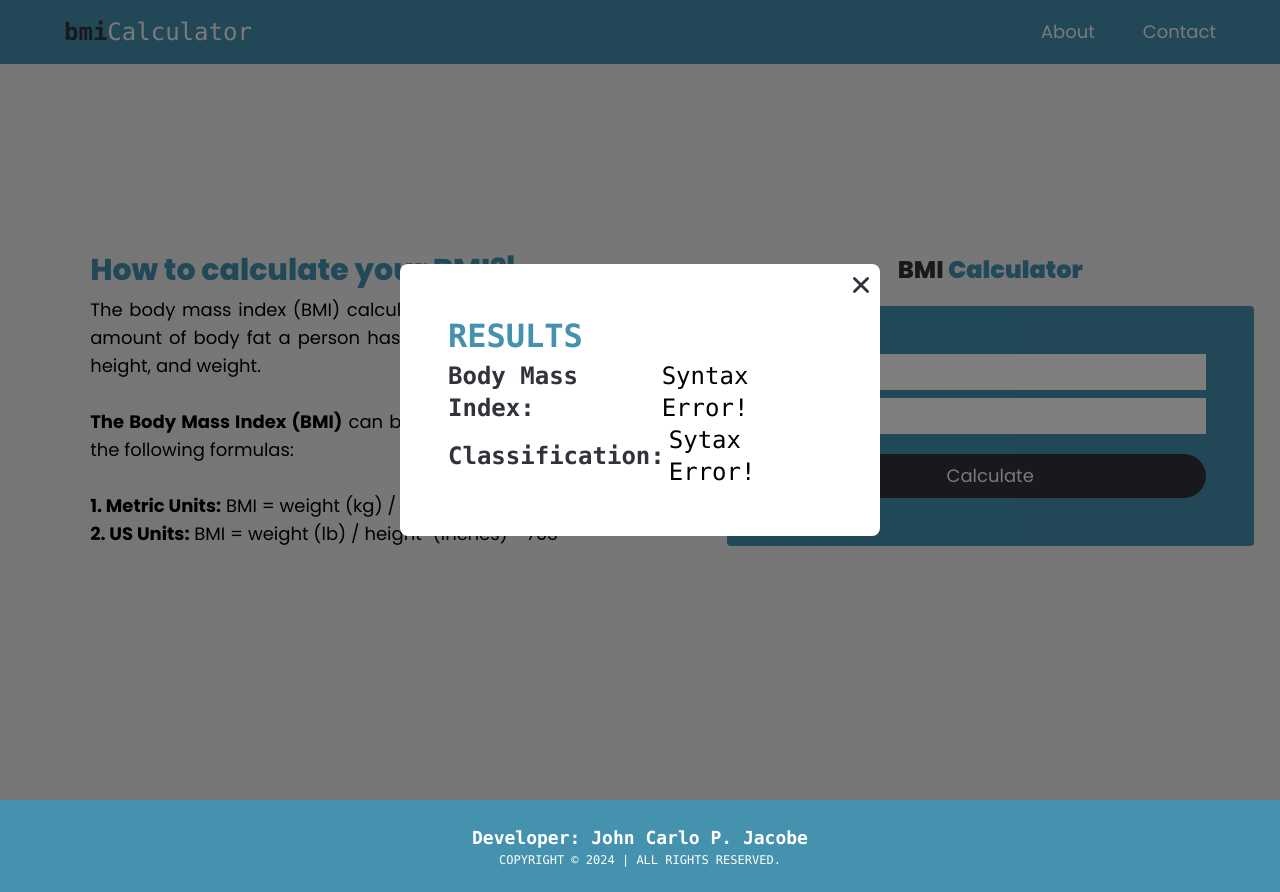
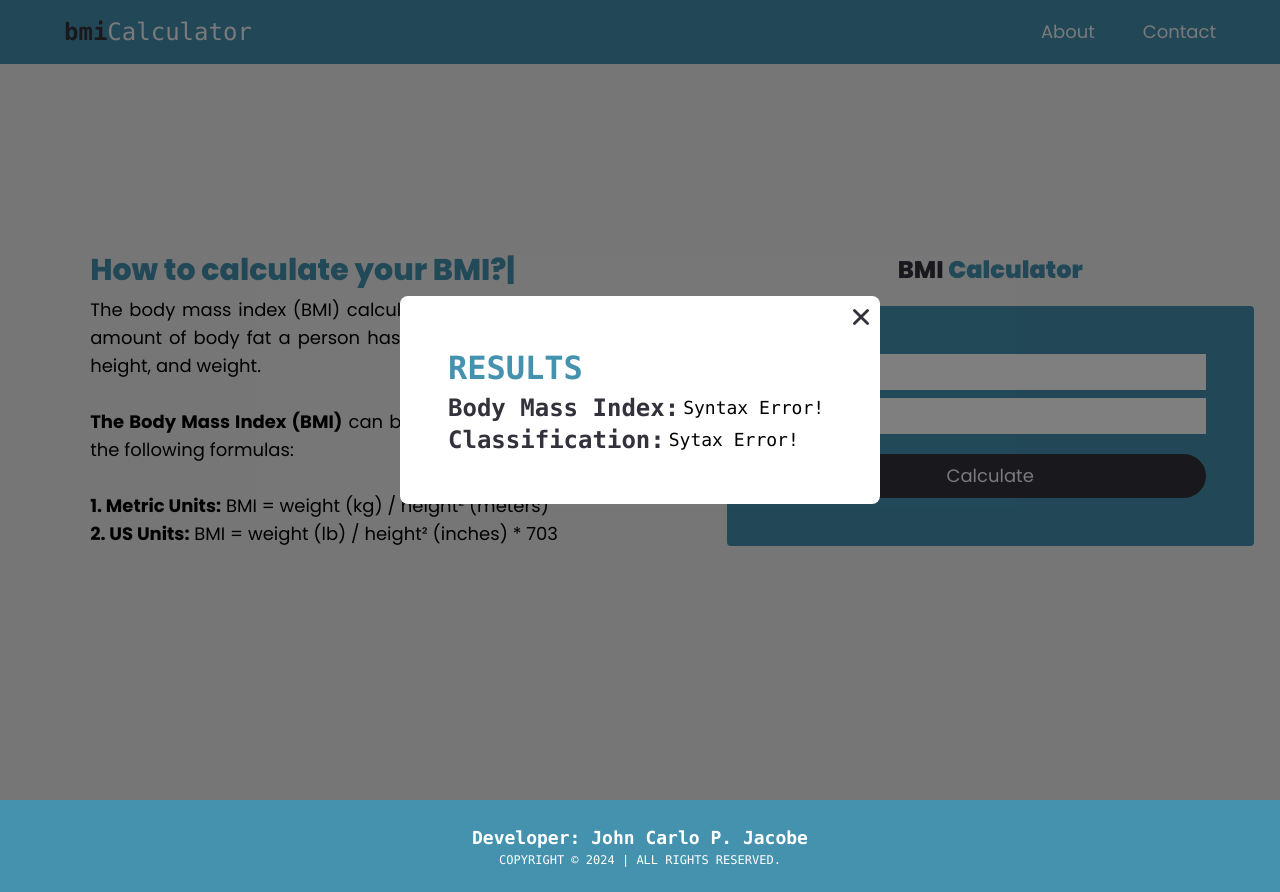
Before and after one commit to JCJ02/bmi-calcutor-v2, a React (Vite) app: page /bmi-calculator in a window 1280 px wide. Both pictures are taken after a click on the button "Calculate". Built offline with nearby package versions, Linux system fonts and the light colour scheme; a web font is replaced by a local one.

Commit message:
Update BMI Resutl

```diff
--- a/src/pages/BMI.jsx
+++ b/src/pages/BMI.jsx
@@ -111,9 +111,9 @@
           <Modal openModal={openResult} closeModal={result}>
             <h1 className="font-mono font-extrabold text-[#4592AF] text-[2rem]">RESULTS</h1>
             <section className="font-mono flex items-center gap-1 w-full">
-              <label className="font-bold text-[#33313B] text-md md:text-xl lg:text-2xl">Body Mass Index:</label>
+              <label className="font-bold text-[#33313B] text-md md:text-lg lg:text-2xl">Body Mass Index:</label>
               <label
-                className={`text-sm md:text-lg lg:text-2xl
+                className={`text-sm md:text-md lg:text-lg
                   ${BMI < 18.5 ? "text-[#000000]" : ""}
                   ${BMI >= 18.5 && BMI < 25 ? "text-[#32cd32]" : ""}
                   ${BMI >= 25 && BMI < 30 ? "text-[#4592AF]" : ""}
@@ -125,7 +125,7 @@
             </section>
             <section className="font-mono flex items-center gap-1 w-full">
               <label className="font-bold text-[#33313B] text-md md:text-xl lg:text-2xl">Classification:</label>
-              <label className={`text-sm md:text-lg lg:text-2xl
+              <label className={`text-sm md:text-md lg:text-lg
                 ${classification === "Severely Underweight" || classification === "Underweight" ? "text-[#000000]" : ""}
                 ${classification === "Normal" ? "text-[#32cd32]" : ""}
                 ${classification === "Overweight" ? "text-[#4592AF]" : ""}
```
